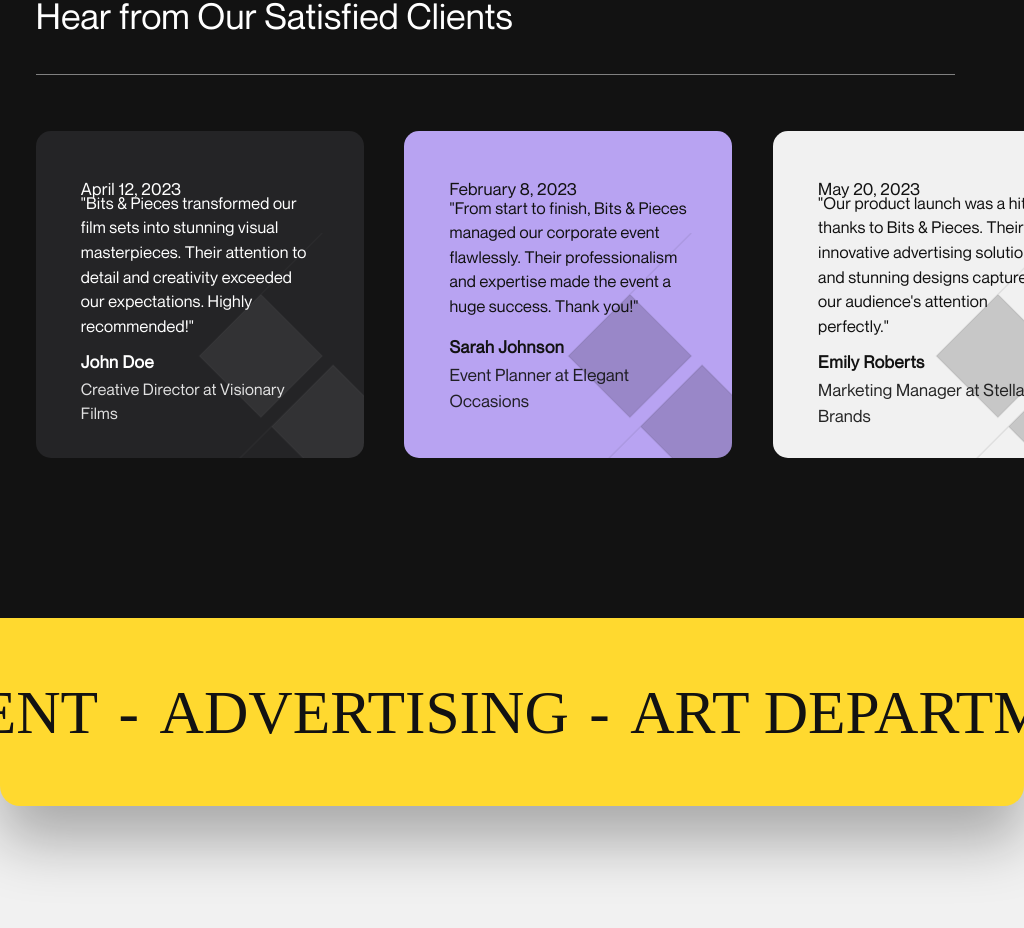
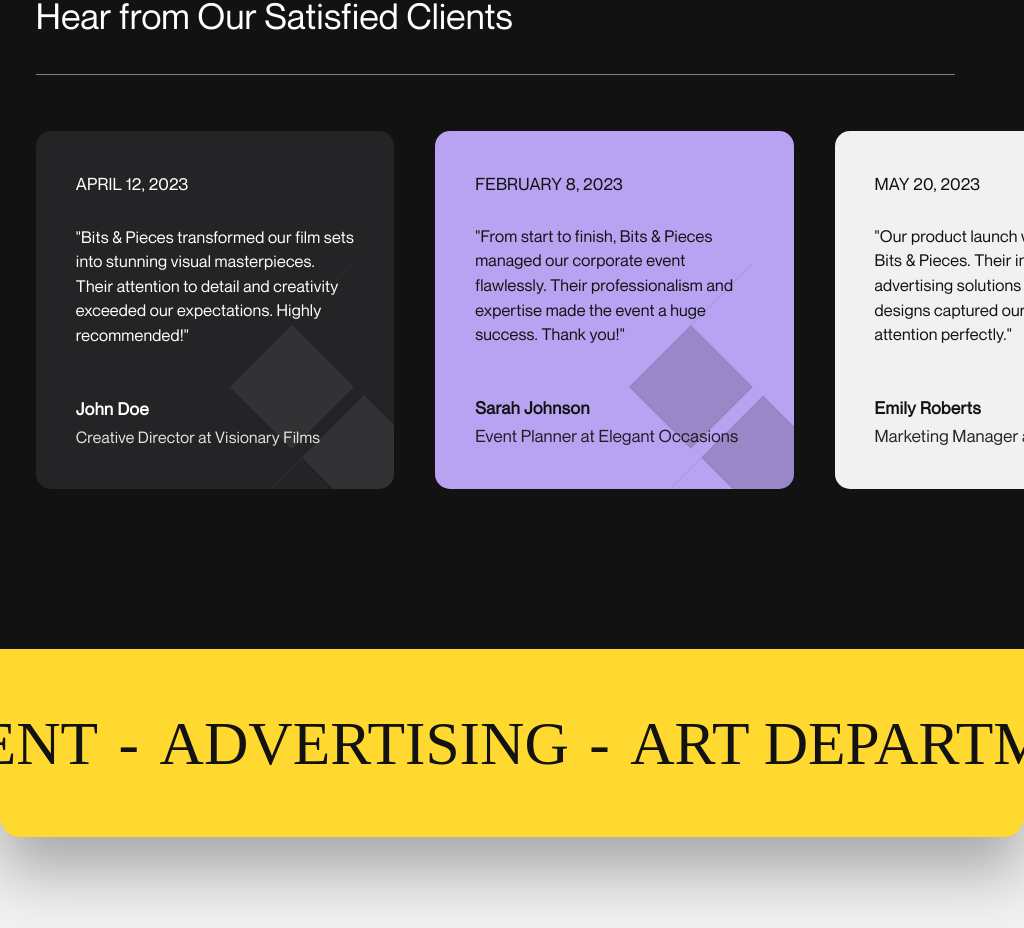
Before and after one commit to ZamPaul/bitspieces, a Next.js app: page / in a window 1024 px wide. Shown: the part 4577-5505 px from the top of the page. Built offline with nearby package versions, Linux system fonts and the light colour scheme; a web font is replaced by a local one.

Commit message:
testimonials slides fixed responsiveness at ipad mini

```diff
--- a/src/app/globals.css
+++ b/src/app/globals.css
@@ -297,6 +297,8 @@ main{
     .footer-cta-button h2{
         font-size: 15px;
     }
+
+    /* fixed about section process slides */
     .slide{
         height: 35vw;
         width: 35vw;
@@ -311,10 +313,21 @@ main{
     .slide .slide-inner .phase{
         bottom: 40px;
     }
+
+    /* fixed testimonials slides  */
+
+    .testimonial-slider-wrapper .review-slide{
+        padding: 40px 40px;
+        height: 35vw;
+        width: 35vw;
+    }
+
     .menu-wrapper{
         width: 30vw;
         height: 33vw;
     }
+
+
 }
 
 /* HTML: <div class="loader"></div> */
@@ -361,10 +374,6 @@ main{
     }
 }
 
-.home-services-section h1, .home-services-section p, .home-services-section h2 {
-    /* color: #121212; */
-}
-
 .bar .dot:nth-child(2){
     top: calc(0% + 8.5vh);
 }
@@ -380,3 +389,10 @@ main{
 .bar .dot:nth-child(5){
     top: calc(75% + 6.5vh);
 }
+
+@media (max-width:800px) and (min-height:1000px) {
+    .testimonial-slider-wrapper .review-slide{
+        height: 55vw;
+        width: 48vw;
+    }
+}
--- a/src/components/Testimonials/Testimonials.jsx
+++ b/src/components/Testimonials/Testimonials.jsx
@@ -81,7 +81,7 @@ const Testimonials = () => {
     }else if(dimensions.w<=576 && dimensions.h<1000){
         setconstraints(-dimensions.w*6)
     }else{
-        setconstraints(-dimensions.w*2.5)
+        setconstraints(-dimensions.w*1.8)
     }
   },[dimensions])
 
--- a/src/components/Testimonials/slide.jsx
+++ b/src/components/Testimonials/slide.jsx
@@ -20,7 +20,7 @@ const Slide = ({review, flag, color, name, occupation, key, date}) => {
      }}
      key={key} className='review-slide w-[32vw] tab:w-[45vw] mob:w-[93vw] h-[32vw] tab:h-[50vw] mob:h-[520px] px-[45px] py-[45px] mob:px-[30px] bg-[var(--sli)] relative overflow-hidden flex flex-col items-start justify-between flex-shrink-0 rounded-[15px]'>
         <div className="date-project relative">
-            <h2 className={`${flag?"text-black":"text-[#fff]"}`}>
+            <h2 className={`${flag?"text-black":"text-[#fff]"} uppercase`}>
                 {date}
             </h2>
         </div>
@@ -44,7 +44,6 @@ const Slide = ({review, flag, color, name, occupation, key, date}) => {
         <div className="back-svg absolute right-[-8vw] mob:right-[-25vw] bottom-[-8vw] mob:bottom-[-20vw] w-[30vw] tab:w-[35vw] mob:w-[100vw] h-[30vw] tab:h-[35vw] mob:h-[100vw]">
             <Svg fill={flag?"#12121230":"#ffffff10"} stroke={flag?"#12121212":"#ffffff07"} px={"0.5px"}/>
         </div>
-        {/* <Circle flag={flag} style={{top:"45px",right:"45px"}}/> */}
     </motion.div>
   )
 }
```
